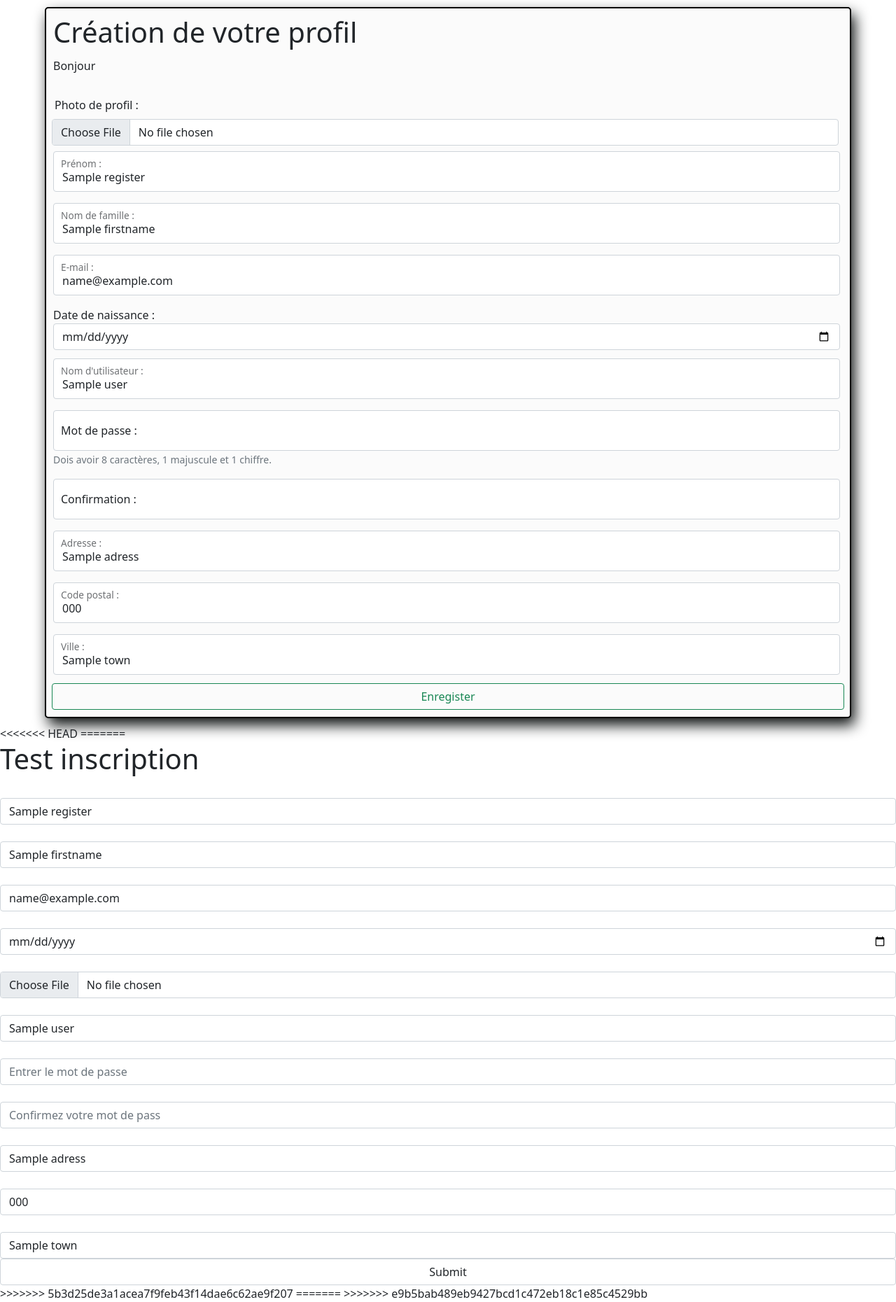
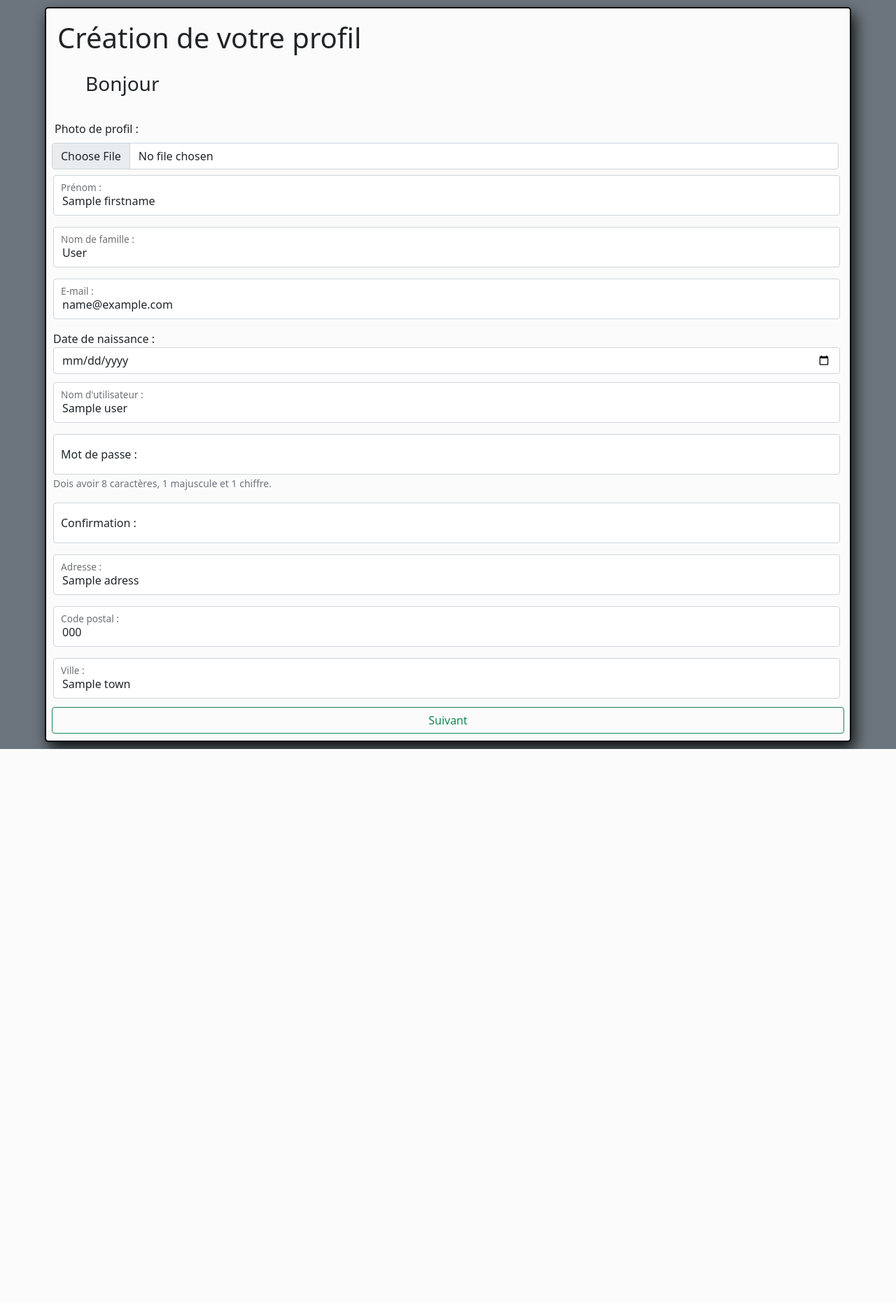
Before and after one commit to aldaitzwild/ProxySoluce, a PHP site: template src/View/Login/inscription.html.twig in a window 1280 px wide. Shown: the whole page at 70% size. After the commit the page ends 1070 px from the top, so only its background shows below. Run offline with PHP 8.4, Linux system fonts and the light colour scheme; the template is opened without the code that fills it: most values are stand-ins (such as "Sample title", 1, 10 or a date in 2020); some libraries are stand-ins or nearby versions.

Commit message:
Finish the creation of a profil

```diff
--- a/src/View/DragnDrop/_poc--drag--drop--skill--item.html.twig
+++ /dev/null
@@ -1,4 +0,0 @@
-<li class="skills__item list-group-item m-2 border border-secondary d-flex align-items-center" draggable="true" id="{{skillValue}}">{{skill.name}}
-	<input type="hidden" name="skill[]" value="{{skillValue}}">
-	<button type='button' class='remove-skill ml-2 px-1 py-0 btn btn-danger'>X</button>
-</li>
--- a/src/View/DragnDrop/index.html.twig
+++ b/src/View/DragnDrop/index.html.twig
@@ -10,9 +10,7 @@
 {% endblock %}
 
 {% block content %}
-	<h1>Hello Wilder !</h1>
-	<br>
-	{% include "DragnDrop/_poc--drag--drop.html.twig" %}
+	{% include "DragnDrop/drag--drop--skill.html.twig" %}
 {% endblock %}
 
 {% block javascript %}
--- a/src/View/Login/inscription.html.twig
+++ b/src/View/Login/inscription.html.twig
@@ -1,13 +1,14 @@
 {% extends 'layout.html.twig' %}
+
+
 
 {% block content %}
     <div class="inscription">
         <form class="row g-1 form" method="POST" enctype="multipart/form-data">
 
-            <h1>Création de votre profil</h1>
-                <p>Bonjour</p>
+            <h1 class="fs-1 p-2 g-1">Création de votre profil</h1>
+                <p class="fs-3 ps-5">Bonjour</p>
 
-                {# Dois être dans une bulle en haut a droite avec un bouton + #}
                 <div class="row g-2 align-items-center">
                     <label for="file">Photo de profil :</label>
                 <input class="form-control" type="file"  name="picture" placeholder="Votre prénom">
@@ -15,7 +16,7 @@
 
                 <div class="row g-1 align-items-center">
                     <div class="col-12 form-floating mb-1 form">
-                        <input class="form-control" type="text"  placeholder="Votre prénom" name="name" id="floatingInput" value="{{ register.name }}"  required>
+                        <input class="form-control" type="text"  placeholder="Votre prénom" name="firstname" id="floatingInput" value="{{ register.firstname }}"  required>
                         <label for="floatingInput" class="label">Prénom :</label>
                     </div>
                     <div class="">
@@ -25,7 +26,7 @@
 
                 <div class="row g-1 align-items-center">
                     <div class="col-12 form-floating mb-1">
-                        <input class="form-control" type="text" placeholder="Votre nom" name="firstname" id="floatingInput" value="{{ register.firstname }}"  required>
+                        <input class="form-control" type="text" placeholder="Votre nom" name="lastname" id="floatingInput" value="{{ register.lastname }}"  required>
                         <label for="floatingInput">Nom de famille :</label>
                     </div>
                     <div class="">
@@ -86,11 +87,6 @@
                     </div>
                 </div>
 
-                {# <div class="form-group">
-                    <label for=""></label>
-                    <input class="form-control" type="password" placeholder="Confirmez votre mot de pass" name="confirm" required>
-                </div> #}
-
                 <div class="row g-1 align-items-center">
                     <div class="col-12 form-floating mb-1">
                         <input class="form-control" type="text" placeholder="Adresse" name="adress" id="floatingInput" value="{{ register.adress }}" required>
@@ -121,88 +117,7 @@
                     </div>
                 </div>
 
-            <button type="submit" class="btn btn-outline-success col-12">Enregister</button>
+            <button type="submit" class="btn btn-outline-success col-12">Suivant</button>
         </form>
     </div>
-<<<<<<< HEAD
-=======
-            <form  method="POST" enctype="multipart/form-data">
-                <h1> Test inscription</h1>
-                    <div class="form-group">
-                        <label for=""></label>
-                        <input class="form-control" type="text" placeholder="Entrer le prénom" name="firstname" value="{{ register.name }}"  required>
-                            <div class="">
-                                {{ errors.name }}
-                            </div>
-                    </div>
-                    <div class="form-group">
-                        <label for=""></label>
-                        <input class="form-control" type="text" placeholder="Entrer le nom" name="lastname" value="{{ register.firstname }}"  required>
-                            <div class="">
-                                {{ errors.firstname }}
-                            </div>
-                    </div>
-                    <div class="form-group">
-                        <label for=""></label>
-                        <input class="form-control" type="email" placeholder="Entrez votre e-mail" name="mail" value="{{ register.mail }}"  required>
-                            <div class="">
-                                {{ errors.mail }}
-                            </div>
-                    </div>
-                    <div class="form-group">
-                        <label for=""></label>
-                        <input class="form-control" type="date" placeholder="Date de naissance" name="birth" value="{{ register.birth }}" required>
-                            <div class="">
-                                {{ errors.birth }}
-                            </div>
-                    </div>
-                    <div class="form-group">
-                        <label for="file"></label>
-                        <input class="form-control" type="file"  name="picture">
-                    </div>
-                    <div class="form-group">
-                        <label for=""></label>
-                        <input class="form-control" type="text" placeholder="Entrer le nom d'utilisateur" name="user" value="{{ register.user }}" required>
-                            <div class="">
-                                {{ errors.user }}
-                            </div>
-                    </div>
-                    <div class="form-group">
-                        <label for=""></label>
-                        <input class="form-control" type="password" placeholder="Entrer le mot de passe" name="pass" required>
-                            <div class="">
-                                {{ errors.pass }}
-                            </div>
-                    </div>
-                    <div class="form-group">
-                        <label for=""></label>
-                        <input class="form-control" type="password" placeholder="Confirmez votre mot de pass" name="confirm" required>
-                    </div>
-                    <div class="form-group">
-                        <label for=""><p></p></label>
-                        <input class="form-control" type="text" placeholder="Adresse" name="adress" value="{{ register.adress }}" required>
-                            <div class="">
-                                {{ errors.adress }}
-                            </div>
-                    </div>
-                    <div class="form-group">
-                        <label for=""><p></p></label>
-                        <input class="form-control" type="number" placeholder="Code postal" name="postal" value="{{ register.postal }}" required>
-                            <div class="">
-                                {{ errors.postal }}
-                            </div>
-                    </div>
-                    <div class="form-group">
-                        <label for=""></label>
-                        <input class="form-control" type="text" placeholder="Ville" name="town" value="{{ register.town }}" required>
-                            <div class="">
-                                {{ errors.town }}
-                            </div>
-                    </div>
-                    <button type="submit" class="form-control"> Submit</button>
-            </form>
->>>>>>> 5b3d25de3a1acea7f9feb43f14dae6c62ae9f207
-=======
->>>>>>> e9b5bab489eb9427bcd1c472eb18c1e85c4529bb
-
 {% endblock %}
--- a/src/View/layout.html.twig
+++ b/src/View/layout.html.twig
@@ -5,11 +5,11 @@
     <meta http-equiv="x-ua-compatible" content="ie=edge">
     <meta name="viewport" content="width=device-width, initial-scale=1">
 
-    <title>{% block title %}{% endblock %}</title>
-
-    <link rel="stylesheet" href="/assets/css/style.css">
+    <title>{% block title %}ProxySoluce{% endblock %}</title>
+    {% block stylesheet %}
+    <link rel="stylesheet" href="/assets/css/_style.css">
     <link rel="stylesheet" href="/assets/css/_form.css">
-    {% block stylesheet %}{% endblock %}
+    {% endblock %}
     <link rel="icon" href="/assets/images/favicon.png">
     <link href="https://cdn.jsdelivr.net/npm/bootstrap@5.1.3/dist/css/bootstrap.min.css" rel="stylesheet" integrity="sha384-1BmE4kWBq78iYhFldvKuhfTAU6auU8tT94WrHftjDbrCEXSU1oBoqyl2QvZ6jIW3" crossorigin="anonymous">
     <link rel="preconnect" href="https://fonts.googleapis.com">
@@ -18,7 +18,7 @@
 
 </head>
 
-<body>
+<body class="bg-secondary">
     {% block content %}
     {% endblock %}
     {% block javascript %}
--- a/src/routes.php
+++ b/src/routes.php
@@ -17,6 +17,6 @@ return [
     'items/show' => ['ItemController', 'show', ['id']],
     'items/add' => ['ItemController', 'add',],
     'items/delete' => ['ItemController', 'delete',],
-    'dragndrop' => ['DragnDropController', 'index'],
+    'skill' => ['DragnDropController', 'index'],
     'offerings/search' => ['OfferingController', 'search']
 ];
```
Also changed, not shown: src/Controller/DragnDropController.php (+2 -8 lines), src/Controller/RegisterController.php (+6 -3 lines), src/Model/SkillManager.php (+8 -5 lines), src/View/DragnDrop/_poc--drag--drop.html.twig (deleted, +0 -31 lines), src/View/DragnDrop/drag--drop--skill--item.html.twig (added, +9 -0 lines), src/View/DragnDrop/drag--drop--skill.html.twig (added, +33 -0 lines), public/assets/css/_form.css, public/assets/css/_style.css, public/assets/css/drag_n_drop.css, public/assets/js/drag_n_drop.js.
